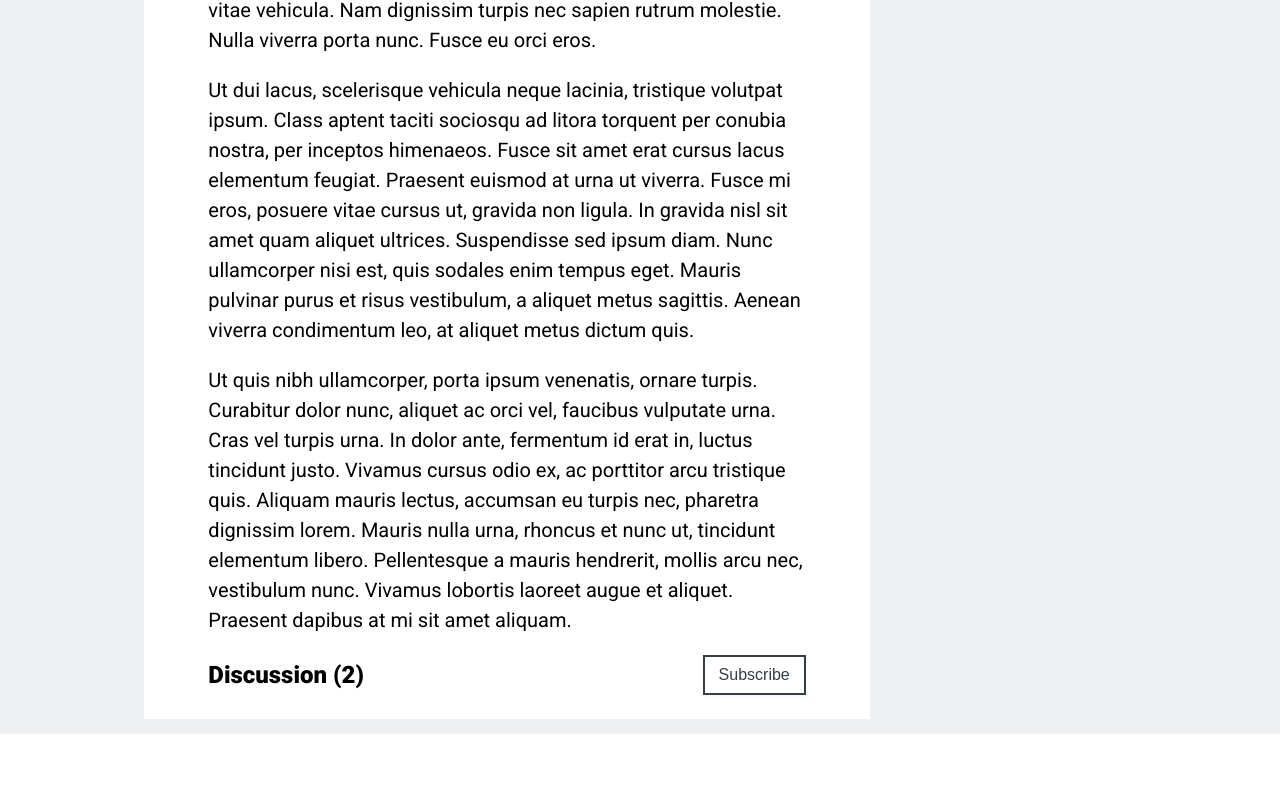
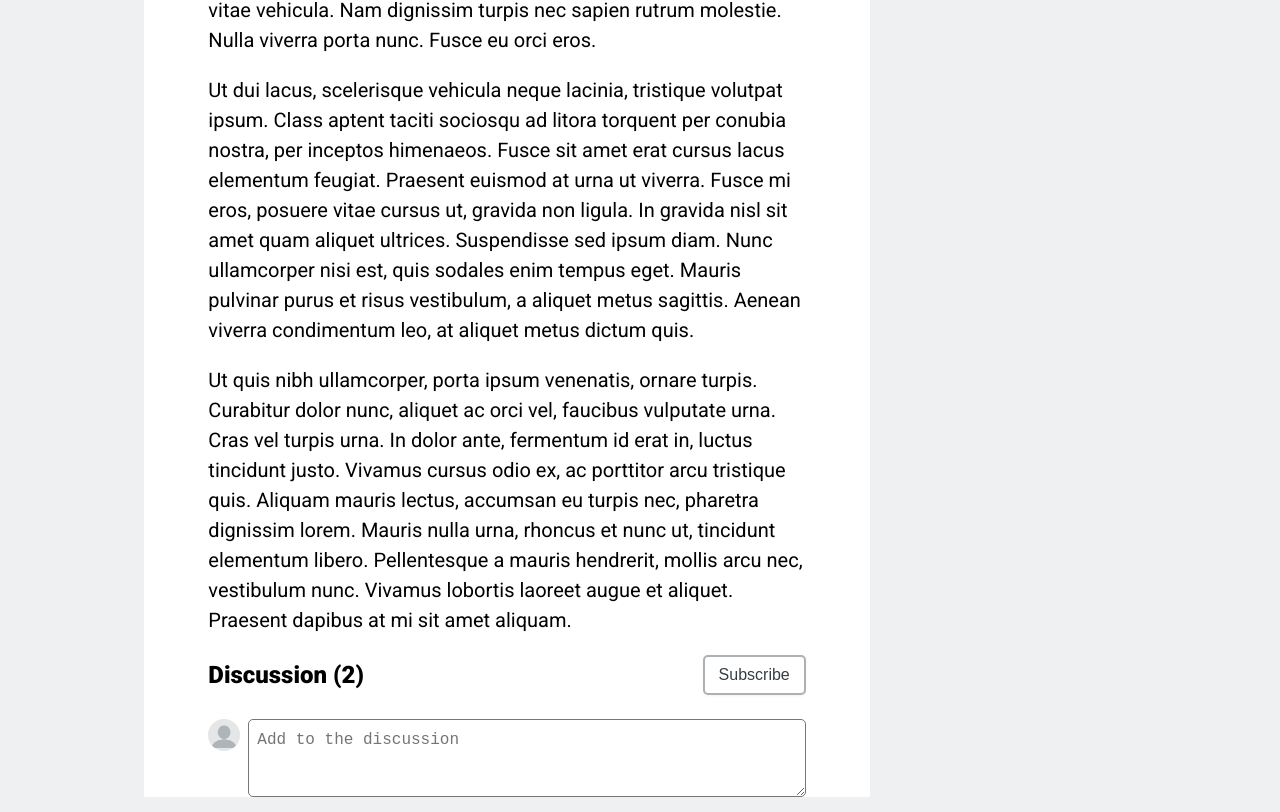
Before and after one commit to cjuniordev/blog-post-react, a React (Create React App) app: page / in a window 1280 px wide. Shown: the part 1868-2680 px from the top of the page. Before the commit the page ends 2602 px from the top, so only its background shows below. Built offline with nearby package versions, Linux system fonts and the light colour scheme.

Commit message:
Create 'To Comment' component

```diff
--- a/src/pages/Post/Main/Discussion/index.js
+++ b/src/pages/Post/Main/Discussion/index.js
@@ -1,4 +1,5 @@
-import { Container, Header, Title, Button } from './style';
+import { Container, Header, Title, Button, ToComment, PhotoWrapper, TextArea } from './style';
+import ProfilePhoto from '../../../../components/ProfilePhoto';
 
 function Discussion() {
   return (
@@ -7,6 +8,12 @@ function Discussion() {
         <Title>Discussion (2)</Title>
         <Button>Subscribe</Button>
       </Header>
+      <ToComment>
+        <PhotoWrapper>
+          <ProfilePhoto size={32}/>
+        </PhotoWrapper>
+        <TextArea placeholder="Add to the discussion" />
+      </ToComment>
     </Container>
   );
 }
--- a/src/pages/Post/Main/Discussion/style.js
+++ b/src/pages/Post/Main/Discussion/style.js
@@ -2,7 +2,7 @@ import styled from 'styled-components';
 
 export const Container = styled.div`
   display: flex;
-  flex-direction: row;
+  flex-direction: column;
   align-items: center;
 
   font-size: 14px;
@@ -28,7 +28,8 @@ export const Title = styled.h1`
 
 export const Button = styled.button`
   padding: 6px 14px;
-  border: 2px solid rgb(54, 61, 68);
+  border: 2px solid rgba(54, 61, 68, 0.4);
+  border-radius: 5px;
 
   box-shadow: rgba(0, 0, 0, 0.05) 0px 1px 3px 0px;
   background-color: #FFFFFF;
@@ -38,3 +39,28 @@ export const Button = styled.button`
   font-weight: 400;
   line-height: 24px;
 `;
+
+export const ToComment = styled.div`
+  width: 100%;
+
+  display: flex;
+  flex-direction: row;
+  align-items: start;
+  justify-content: space-between;
+`;
+
+export const PhotoWrapper = styled.div`
+  margin-right: 8px;
+`;
+
+export const TextArea = styled.textarea`
+  height: 60px;
+  width: 100%;
+
+  border-radius: 5px;
+  padding: 8px;
+  resize: vertical;
+
+  font-size: 16px;
+  line-height: 24px;
+`;
```
